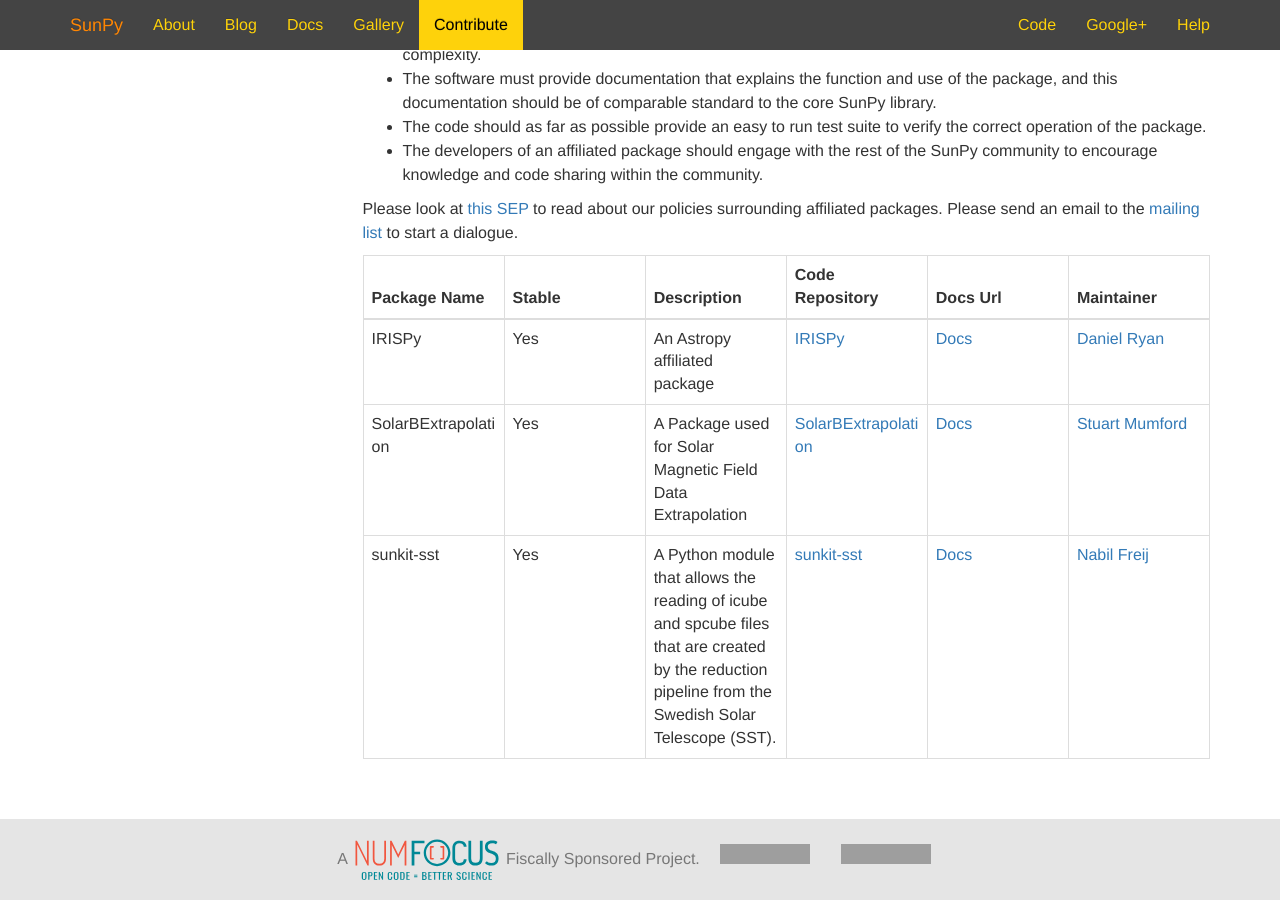
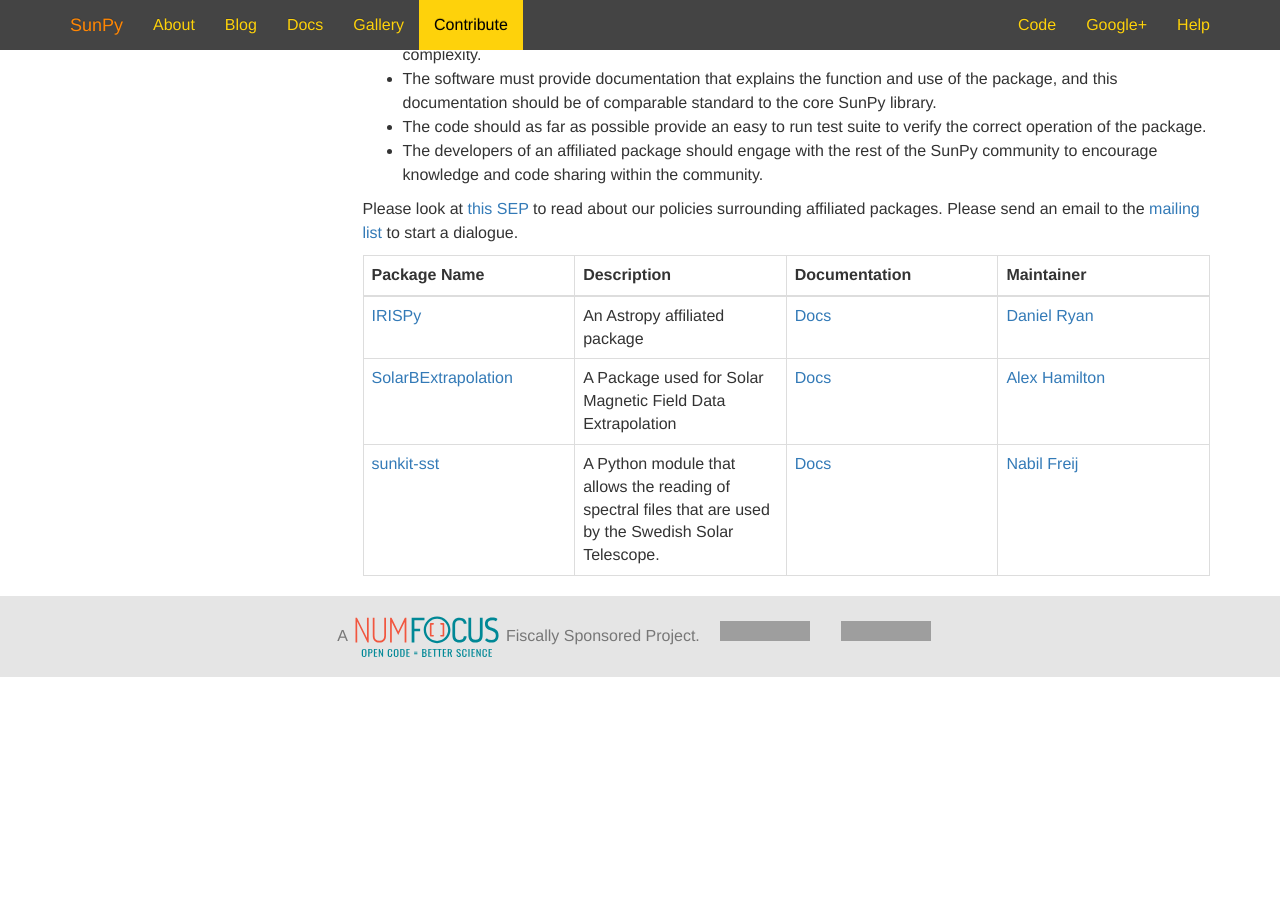
Before and after one commit to sunpy/sunpy.org, a Jekyll site: the page built from contribute.html, in a window 1280 px wide and 900 px high, scrolled down 1612 px. Built offline with Jekyll 4.4.1, drawn with Linux system fonts in a browser that asks for light colours; comment, search, counter and statistics services are not loaded; after the commit the page ends 2289 px from its top, so only the background shows below that; grey boxes are pictures that could not be loaded.

Commit message:
Updated changes
Removed stable, docs url to Documentation,
Code Repo to Package Name

```diff
--- a/contribute.html
+++ b/contribute.html
@@ -73,13 +73,10 @@
 
 
 
-<div class="bs-docs-section" style="
-    padding-bottom: 40px;
-">
+<div class="bs-docs-section">
   <div class="page-header">
     <h1 id="packages">Affiliated Packages</h1>
   </div>
-
 
 <p> An affiliated package is a Python package related to Solar Physics that is not part of the SunPy core library,
 	but can be included in the future as part of the SunPy project’s community.</p>
@@ -122,10 +119,10 @@
     <tr>
 
       <th>Package Name</th>
-      <th>Stable</th>
+
 <th>Description</th>
-      <th>Code Repository</th>
-<th>Docs Url</th>
+
+<th>Documentation</th>
       <th>Maintainer</th>
 
     </tr>
@@ -135,11 +132,11 @@
 	  <!-- IRISPy ========== -->
 <tr>
 
-      <td>IRISPy</td>
-      <td>Yes</td>
+      <td><a href="https://github.com/sunpy/irispy">IRISPy</a></td>
+
 <td>An Astropy affiliated package</td>
 
-      <td><a href="https://github.com/sunpy/irispy">IRISPy</a></td>
+
 <td><a href="http://docs.sunpy.org/projects/irispy/en/latest/">Docs</a></td>
       <td><a href="https://github.com/DanRyanIrish">Daniel Ryan</a></td>
     </tr>
@@ -150,21 +147,21 @@
 
 <tr>
 
-      <td>SolarBExtrapolation</td>
-      <td>Yes</td>
+      <td><a href="https://github.com/sunpy/solarbextrapolation">SolarBExtrapolation</a></td>
+
 <td>A Package used for Solar Magnetic Field Data Extrapolation</td>
 
-      <td><a href="https://github.com/sunpy/solarbextrapolation">SolarBExtrapolation</a></td><td><a href="http://docs.sunpy.org/projects/solarbextrapolation/en/latest/">Docs</a></td>
-<td><a href="https://github.com/Cadair">Stuart Mumford</a></td>
+      <td><a href="http://docs.sunpy.org/projects/solarbextrapolation/en/latest/">Docs</a></td>
+<td><a href="https://github.com/Alex-Ian-Hamilton"> Alex Hamilton</a></td>
     </tr>
 
 	  <!-- Sunkit-sst ========== -->
     <tr>
 
-      <td>sunkit-sst</td>
-      <td>Yes</td>
-<td>A Python module that allows the reading of icube and spcube files that are created by the reduction pipeline from the Swedish Solar Telescope (SST).</td>
       <td><a href="https://github.com/sunpy/sunkit-sst">sunkit-sst</a></td>
+
+<td>A Python module that allows the reading of spectral files that are used by the Swedish Solar Telescope.</td>
+
 <td><a href="http://docs.sunpy.org/projects/sunkit-sst/en/latest/index.html">Docs </a></td>
 
 <td><a href="https://github.com/nabobalis">Nabil Freij</a></td>
@@ -175,4 +172,7 @@
 
 
 
+
+
+
 </div>
```
